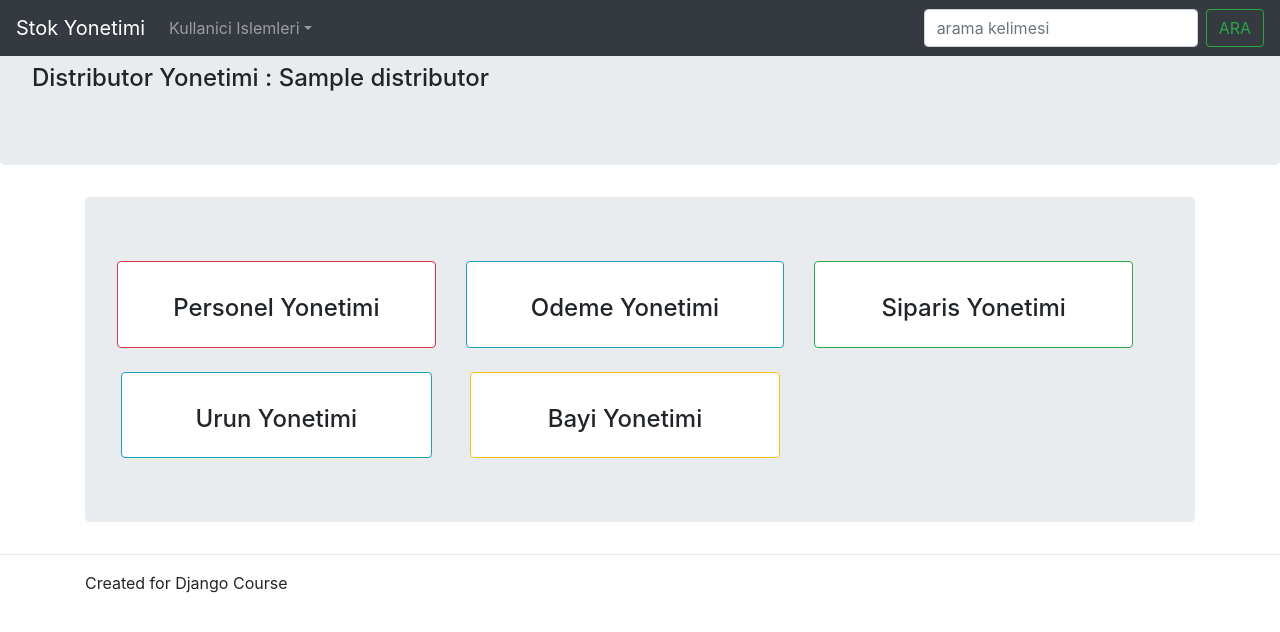
After one commit to SonerArslan2019/stocks, a Django app: template templates/project/accounts/distributor.html in a window 1280 px wide. The commit adds this page. Shown: the top 632 px of the page. Run offline with Django 3.2, Linux system fonts and the light colour scheme; the template is opened without the code that fills it: most values are stand-ins (such as "Sample title", 1, 10 or a date in 2020); some libraries are stand-ins or nearby versions.

Commit message:
Bayi yonetim paneli

```diff
--- a/project/urls.py
+++ b/project/urls.py
@@ -3,4 +3,6 @@ from . import views
 
 urlpatterns = [
     path('accounts/role/', views.RoleView.as_view(), name='role-list'),
+    path('accounts/distributor/<int:pk>', views.DistributorRoleView.as_view(), name='distributor-home'),
+    path('accounts/dealer/<int:pk>', views.DealerRoleView.as_view(), name='dealer-home')
 ]
--- a/project/views/__init__.py
+++ b/project/views/__init__.py
@@ -1 +1 @@
-from .accounts import RoleView
+from .accounts import RoleView, DistributorRoleView, DealerRoleView
--- a/project/views/accounts/__init__.py
+++ b/project/views/accounts/__init__.py
@@ -1 +1,3 @@
 from .role import RoleView
+from .distributor import DistributorRoleView
+from .dealer import DealerRoleView
--- /dev/null
+++ b/templates/project/accounts/distributor.html
@@ -0,0 +1,50 @@
+{% extends 'project/layout/base.html' %}
+
+{% block top %}
+    <div class="jumbotron"><h4>Distributor Yonetimi : {{ distributor.name }}</h4></div>
+{% endblock %}
+
+{% block content %}
+    <div class="jumbotron">
+        <div class="row w-100">
+            <div class="col-md-4">
+                <div class="card border-danger p-3">
+                    <div class="text-center mt-3">
+                        <h4>Personel Yonetimi</h4>
+                    </div>
+                </div>
+            </div>
+            <div class="col-md-4">
+                <div class="card border-info p-3">
+                    <div class="text-center mt-3">
+                        <h4>Odeme Yonetimi</h4>
+                    </div>
+                </div>
+            </div>
+            <div class="col-md-4">
+                <div class="card border-success p-3">
+                    <div class="text-center mt-3">
+                        <h4>Siparis Yonetimi</h4>
+                    </div>
+                </div>
+            </div>
+        </div>
+        <br>
+        <div class="row w-100">
+            <div class="col-md-4">
+                <div class="card border-info mx-sm-1 p-3">
+                    <div class="text-center mt-3">
+                        <h4>Urun Yonetimi</h4>
+                    </div>
+                </div>
+            </div>
+            <div class="col-md-4">
+                <div class="card border-warning mx-sm-1 p-3">
+                    <div class="text-center mt-3">
+                        <h4>Bayi Yonetimi</h4>
+                    </div>
+                </div>
+            </div>
+        </div>
+    </div>
+{% endblock %}
```
Also changed, not shown: project/views/accounts/dealer.py (added, +30 -0 lines), project/views/accounts/distributor.py (added, +31 -0 lines), templates/project/accounts/dealer.html (added, +43 -0 lines), templates/project/accounts/role.html (+8 -3 lines).
